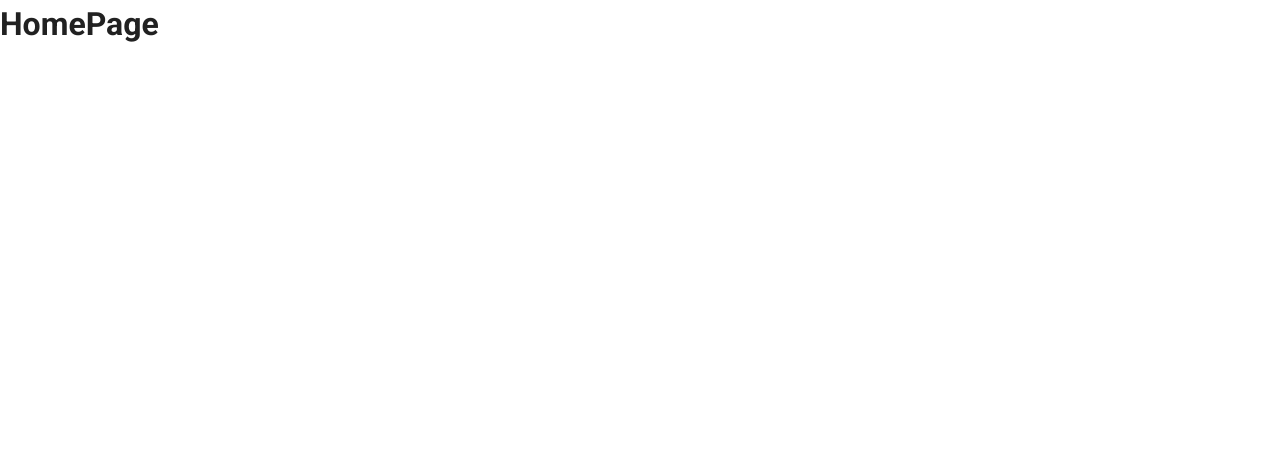
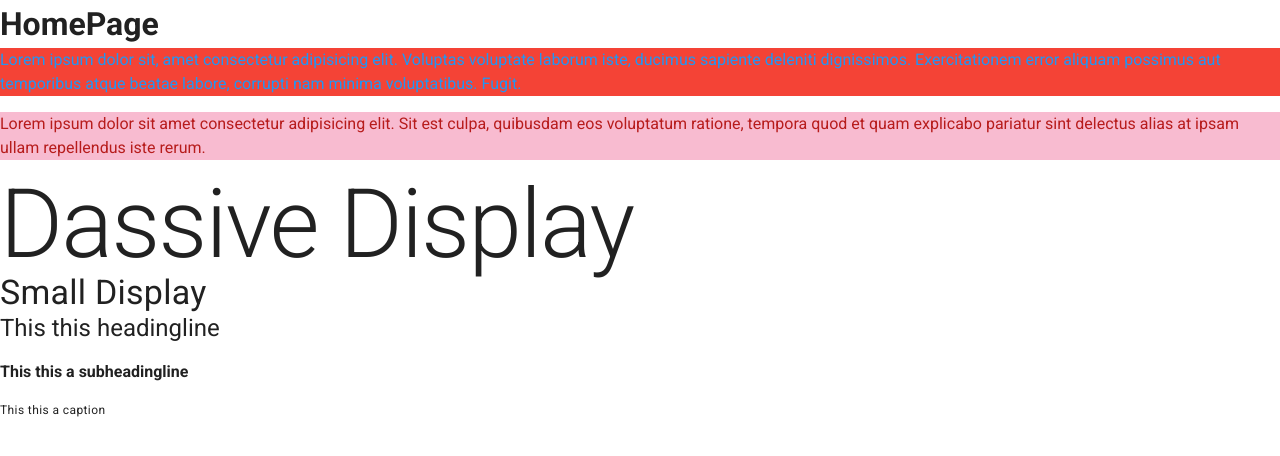
Before and after one commit to mkbindraji/new_vuetify, a Vue app: page / in a window 1280 px wide. Shown: the top 456 px of the page. Built offline with nearby package versions, Linux system fonts and the light colour scheme.

Commit message:
Text & Colours

```diff
--- a/src/views/HomePage.vue
+++ b/src/views/HomePage.vue
@@ -1,6 +1,13 @@
 <template>
     <div class="home">
       <h1>HomePage</h1>
+      <p class="red blue--text">Lorem ipsum dolor sit, amet consectetur adipisicing elit. Voluptas voluptate laborum iste, ducimus sapiente deleniti dignissimos. Exercitationem error aliquam possimus aut temporibus atque beatae labore, corrupti nam minima voluptatibus. Fugit.</p>
+      <p class="pink lighten-4 red--text text--darken-4">Lorem ipsum dolor sit amet consectetur adipisicing elit. Sit est culpa, quibusdam eos voluptatum ratione, tempora quod et quam explicabo pariatur sint delectus alias at ipsam ullam repellendus iste rerum.</p>
+      <h1 class="display-4">Dassive Display</h1>
+      <h1 class="display-1">Small Display</h1>
+      <p class="headline">This this headingline</p>
+      <p class="subheading font-weight-bold">This this a subheadingline</p>
+      <p class="caption">This this a caption</p>
     </div>
   </template>
 
```
